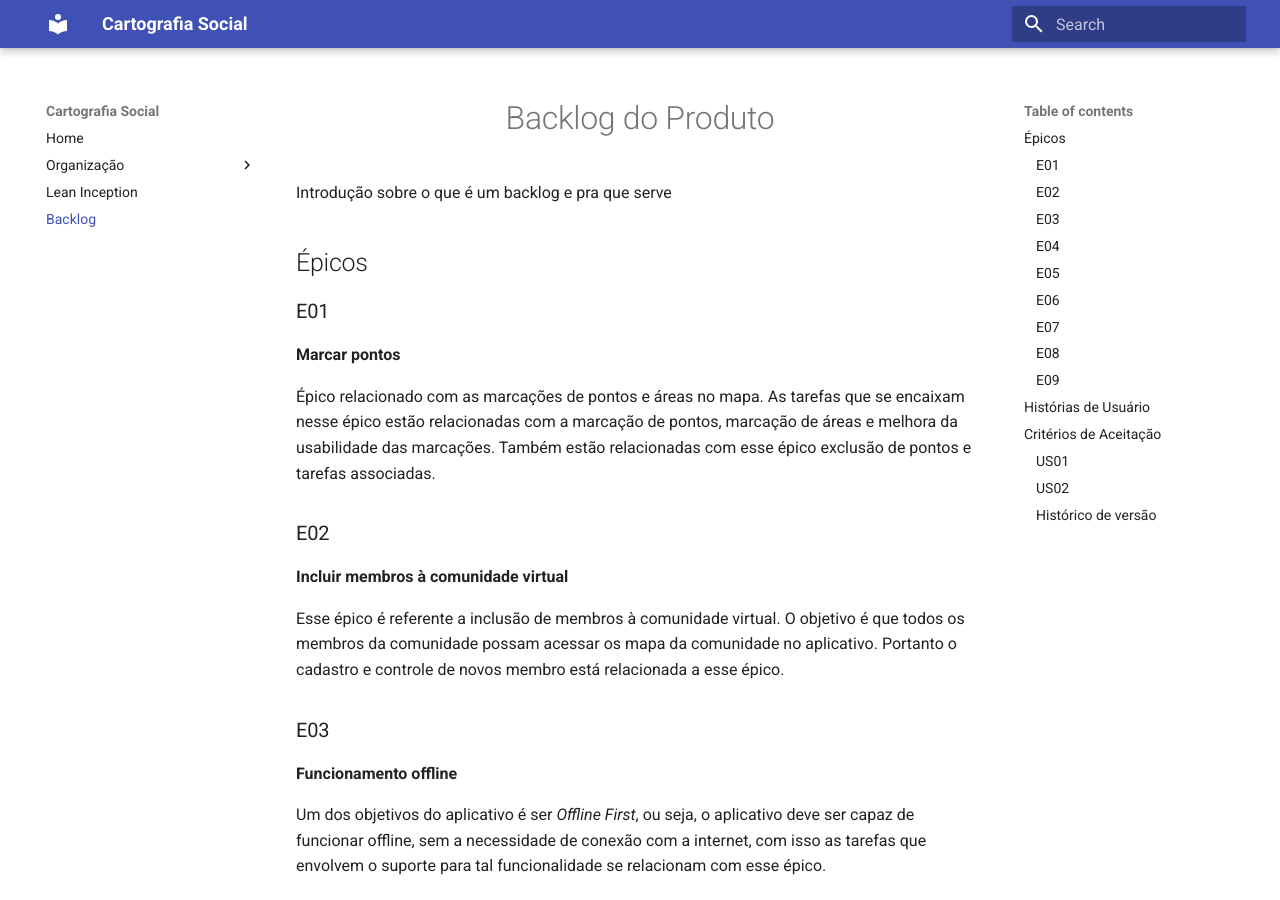
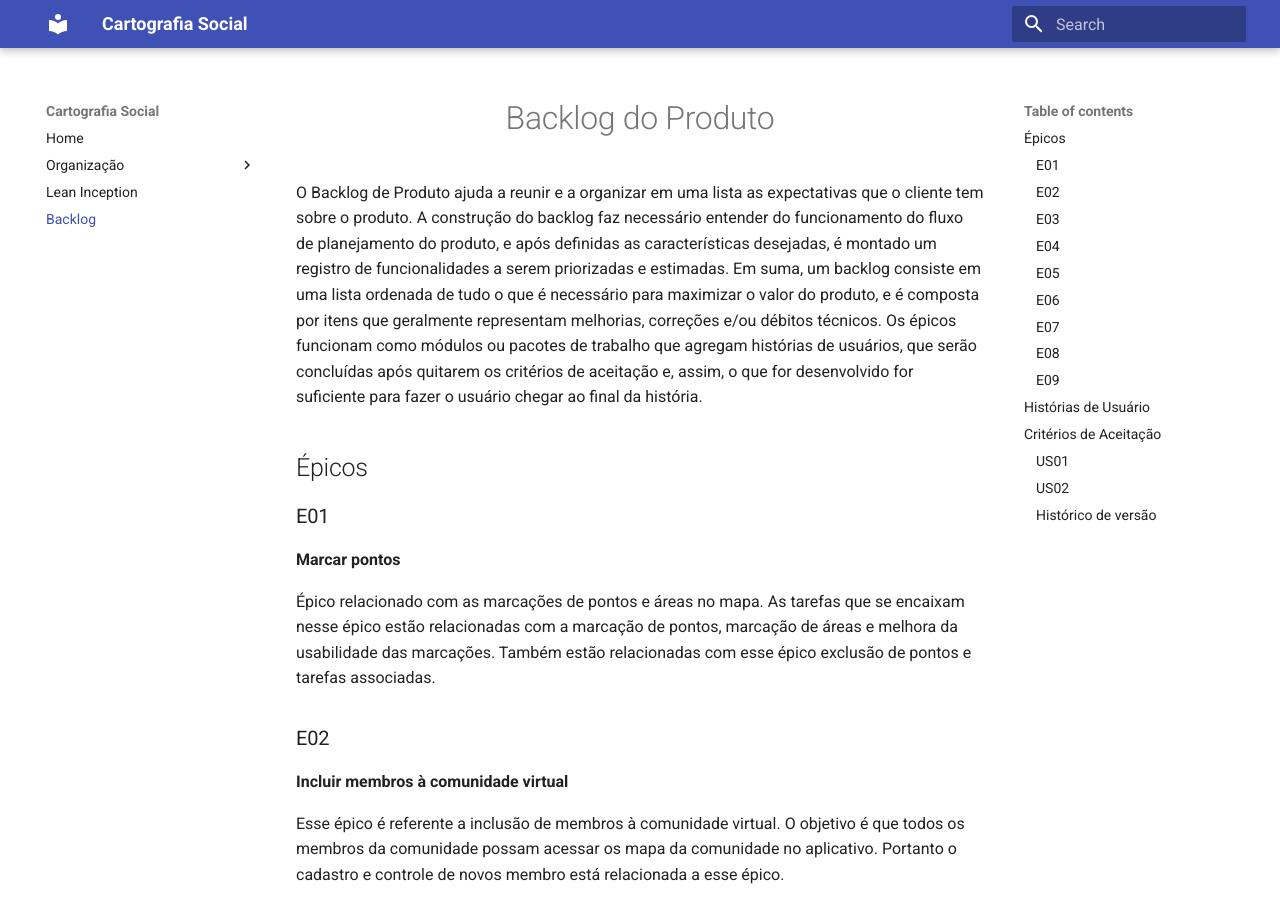
Before and after one commit to fga-eps-mds/2021-2-Cartografia-social-Doc, an MkDocs documentation site: the page built from docs/backlog.md, in a window 1280 px wide and 900 px high. Built offline with MkDocs 1.6.1 and Material for MkDocs 9.7.7, drawn with Linux system fonts in a browser that asks for light colours.

Commit message:
Descricao inicial sobre o artefato Baacklog

```diff
--- a/docs/backlog.md
+++ b/docs/backlog.md
@@ -1,6 +1,6 @@
 # <center> Backlog do Produto
 
-Introdução sobre o que é um backlog e pra que serve
+O Backlog de Produto ajuda a reunir e a organizar em uma lista as expectativas que o cliente tem sobre o produto. A construção do backlog faz necessário entender do funcionamento do fluxo de planejamento do produto, e após definidas as características desejadas, é montado um registro de funcionalidades a serem priorizadas e estimadas. Em suma, um backlog consiste em uma lista ordenada de tudo o que é necessário para maximizar o valor do produto, e é composta por itens que geralmente representam melhorias, correções e/ou débitos técnicos. Os épicos funcionam como módulos ou pacotes de trabalho que agregam histórias de usuários, que serão concluídas após quitarem os critérios de aceitação e, assim, o que for desenvolvido for suficiente para fazer o usuário chegar ao final da história.
 
 ## Épicos
 
```
